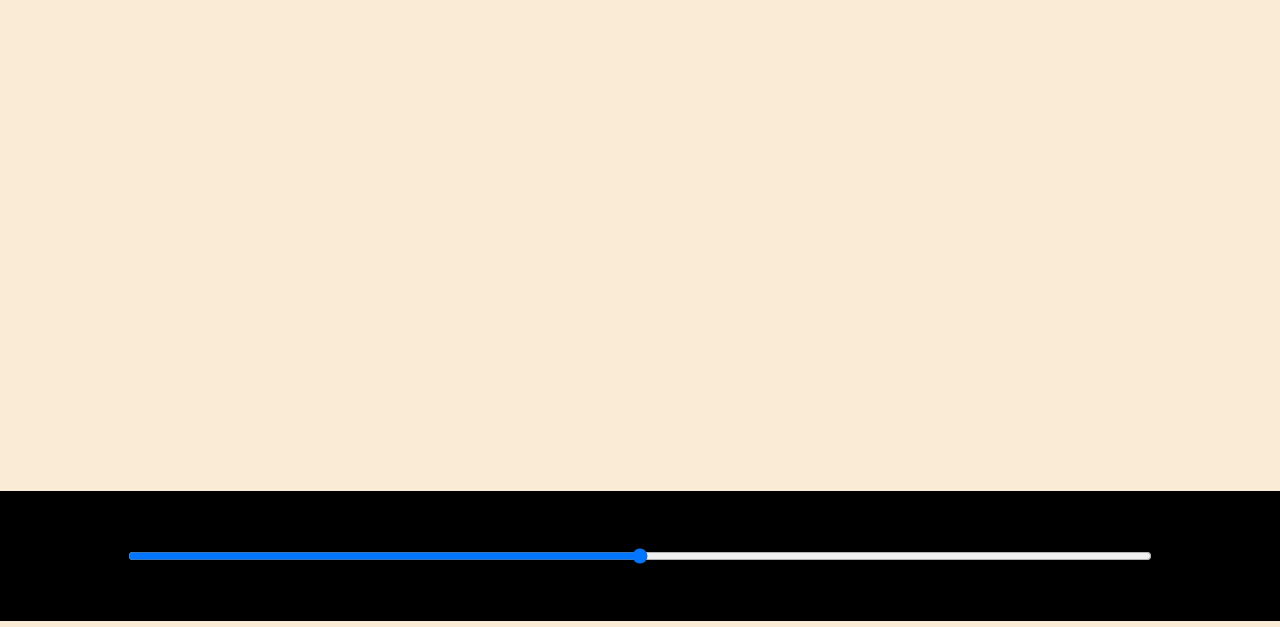
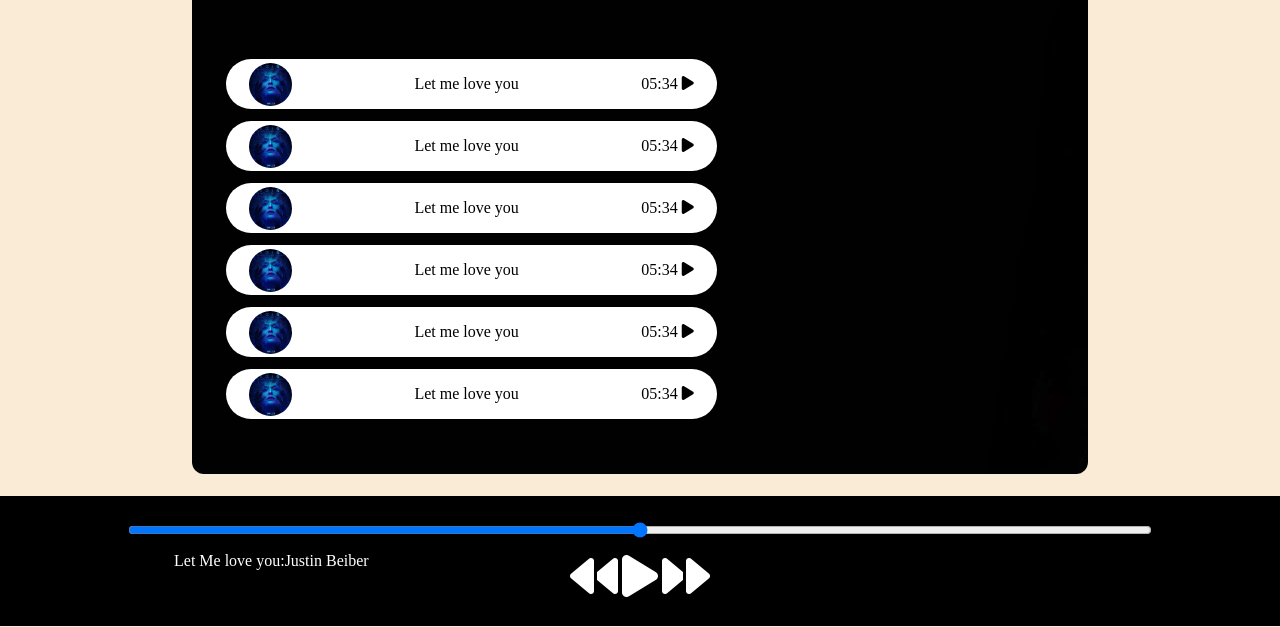
Before and after one commit to hespnod/musicWebApp, a plain HTML site: page index.html in a window 1280 px wide. Shown: the part 174-801 px from the top of the page. Drawn offline with Linux system fonts and the light colour scheme.

Commit message:
added more css

```diff
--- a/index.html
+++ b/index.html
@@ -18,20 +18,67 @@
     </nav>
 
     <div class="container">
-        <h1>Best of NCS no-coppyright sounds!!</h1>
-        <div class="songList"></div>
-        <div class="songBanner"></div>
+        <div class="songList">
+            <h1>Best of NCS no-coppyright sounds!!</h1>
+            <div class="songItemContainer">
+                <div class="songItem">
+                    <img src="covers/1.jpg" alt="1">
+                    <span>Let me love you</span>
+                    <span class="songListPlay"><span class="timestamp">05:34 <i
+                                class="fa-solid fa-play"></i></span></span>
+                </div>
+                <div class="songItem">
+                    <img src="covers/1.jpg" alt="1">
+                    <span>Let me love you</span>
+                    <span class="songListPlay"><span class="timestamp">05:34 <i
+                                class="fa-solid fa-play"></i></span></span>
+                </div>
+                <div class="songItem">
+                    <img src="covers/1.jpg" alt="1">
+                    <span>Let me love you</span>
+                    <span class="songListPlay"><span class="timestamp">05:34 <i
+                                class="fa-solid fa-play"></i></span></span>
+                </div>
+                <div class="songItem">
+                    <img src="covers/1.jpg" alt="1">
+                    <span>Let me love you</span>
+                    <span class="songListPlay"><span class="timestamp">05:34 <i
+                                class="fa-solid fa-play"></i></span></span>
+                </div>
+                <div class="songItem">
+                    <img src="covers/1.jpg" alt="1">
+                    <span>Let me love you</span>
+                    <span class="songListPlay"><span class="timestamp">05:34 <i
+                                class="fa-solid fa-play"></i></span></span>
+                </div>
+                <div class="songItem">
+                    <img src="covers/1.jpg" alt="1">
+                    <span>Let me love you</span>
+                    <span class="songListPlay"><span class="timestamp">05:34 <i
+                                class="fa-solid fa-play"></i></span></span>
+                </div>
+            </div>
+        </div>
+        <div class="songBanner">
+
+        </div>
     </div>
     <div class="bottom">
         <input type="range" name="range" id="myProgressBar" min="0" max="100">
         <div class="icons">
 
             <!-- font awesome icons -->
+            <i class="fa-solid fa-3x fa-backward"></i>
+            <i class="fa-solid fa-3x fa-play"></i>
+            <i class="fa-solid fa-3x fa-forward"></i>
 
+        </div>
+        <div class="songInfo">
+            <img src="playing.gif" alt="play" width="42px"> Let Me love you:Justin Beiber
         </div>
     </div>
 
-
+    <script src="https://kit.fontawesome.com/484d4b4ab9.js" crossorigin="anonymous"></script>
     <script src="script.js"></script>
 </body>
 
--- a/style.css
+++ b/style.css
@@ -35,19 +35,72 @@ nav ul li {
 }
 
 .container {
-  min-height: 75vh;
+  min-height: 70vh;
+  background-color: black;
+  color: white;
+  display: flex;
+  margin: 23px auto;
+  width: 70%;
+  border-radius: 12px;
+  padding: 34px;
+  background-image: url(bg.jpg);
 }
 
 .bottom {
   position: sticky;
   background-color: black;
+  color: white;
   height: 130px;
   bottom: 0;
   display: flex;
   /* text-align: center; */
   align-items: center;
   justify-content: center;
+  flex-direction: column;
+}
+.icons {
+  margin-top: 14px;
+}
+.icons i {
+  cursor: pointer;
+}
+
+.songItem {
+  height: 50px;
+  display: flex;
+  background-color: white;
+  color: black;
+  margin: 12px 0;
+  align-items: center;
+  justify-content: space-between;
+  border-radius: 34px;
+  /* justify-content: space-around; */
+  /* justify-content: space-evenly; */
+}
+.timestamp {
+  margin: 0 23px;
+}
+.timestamp i {
+  cursor: pointer;
+}
+
+.songItem img {
+  width: 43px;
+  margin: 0 23px;
+  border-radius: 23px;
 }
 #myProgressBar {
   width: 80vw;
+  cursor: pointer;
 }
+.songItemContainer {
+  margin-top: 74px;
+}
+.songInfo {
+  position: absolute;
+  left: 10vw;
+}
+.songInfo img {
+  opacity: 0;
+  transition: opacitiy 1s ease-in;
+}
```
